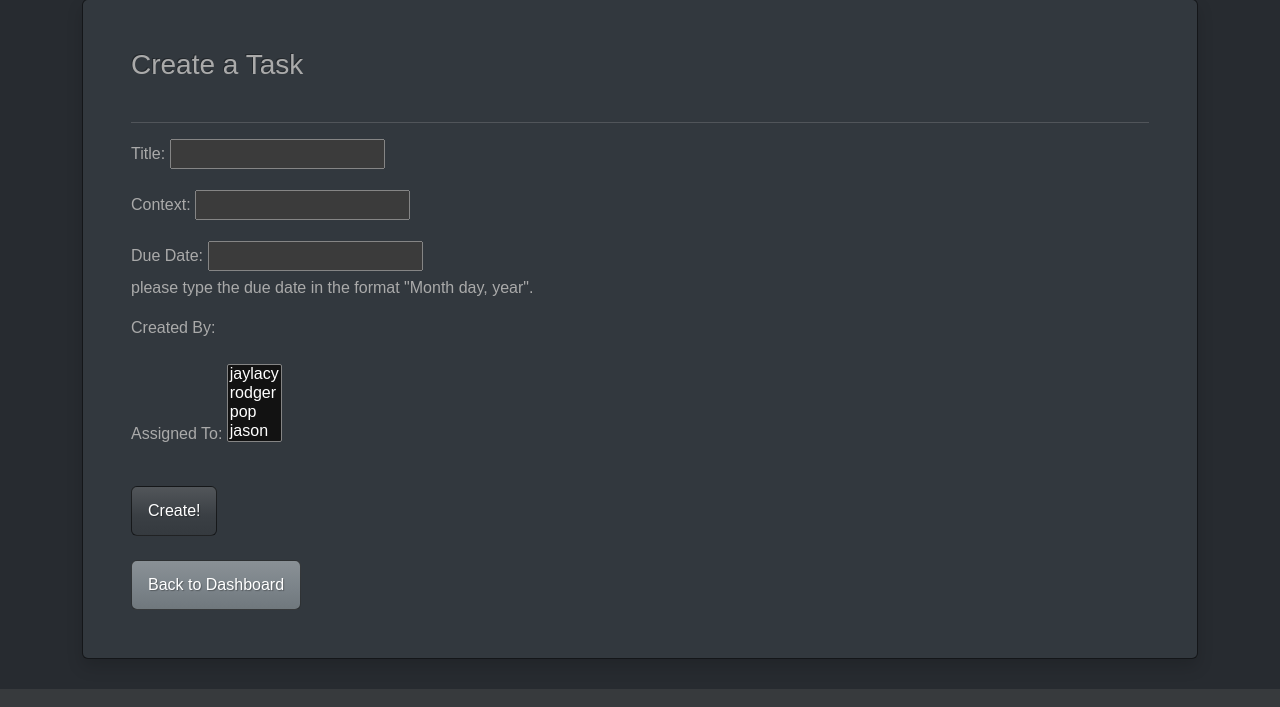
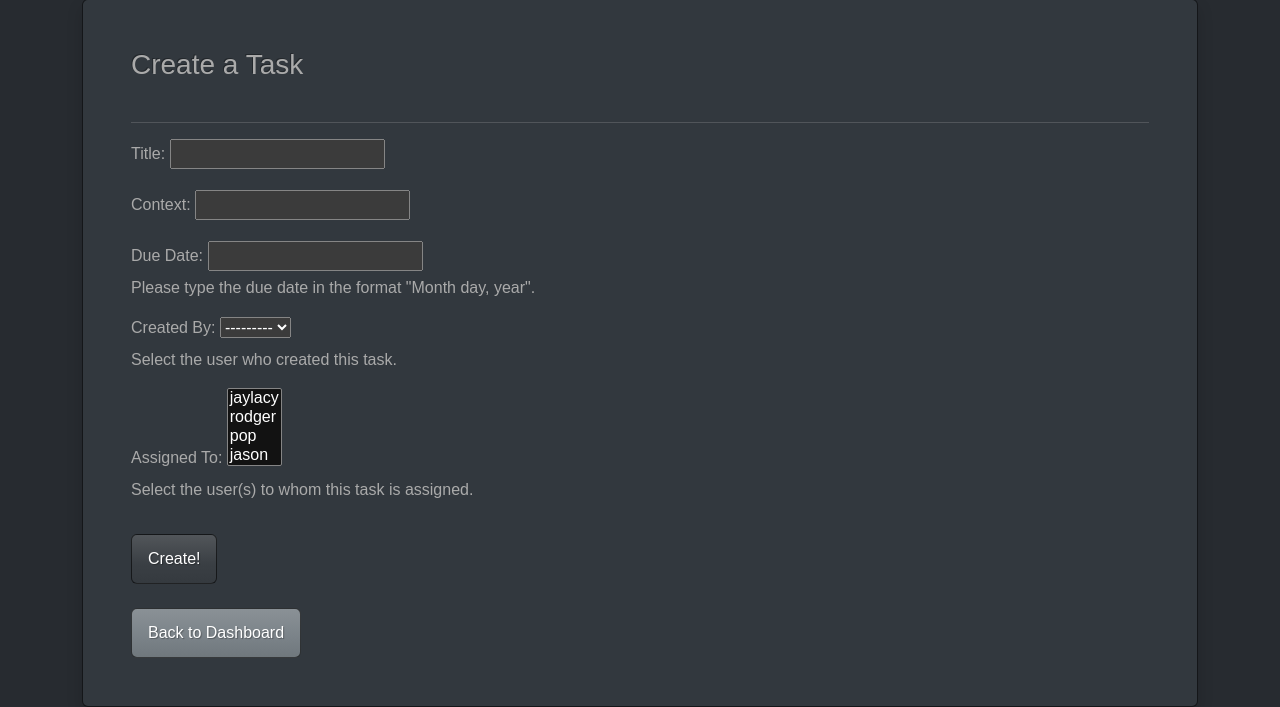
Before and after one commit to jaylacy16/Senior-project, a Django app: page /create-task in a window 1280 px wide. Shown: the part 111-818 px from the top of the page. Run offline with Django 4.2, Linux system fonts and the light colour scheme; a user stored in the database is signed in; data comes from the database, SQL or seed files in the repository.

Commit message:
fixed everyhting

```diff
--- a/pms/pms/settings.py
+++ b/pms/pms/settings.py
@@ -13,7 +13,7 @@ BASE_DIR = Path(__file__).resolve().parent.parent
 SECRET_KEY = 'django-insecure-z(8%hm5(1if3=p77eb+6wc&g_ec)w#qc6l4w1kq2nv3m$iqzsc'
 
 # SECURITY WARNING: don't run with debug turned on in production!
-DEBUG = False
+DEBUG = True
 
 ALLOWED_HOSTS = ['senior-project1.herokuapp.com', '127.0.0.1']
 
--- a/pms/templates/profile/create-task.html
+++ b/pms/templates/profile/create-task.html
@@ -34,17 +34,19 @@
                 <div class="mb-3">
                     <label for="id_due_date" class="form-label">Due Date:</label>
                     {{ form.due_date }}
-                    <p> please type the due date in the format "Month day, year".</p>
+                    <p> Please type the due date in the format "Month day, year".</p>
                 </div>
 
                 <div class="mb-3">
                     <label for="id_created_by" class="form-label">Created By:</label>
-                    {{ form.created_by }}
+                    {{ form.user }}
+                    <p> Select the user who created this task.</p>
                 </div>
 
                 <div class="mb-3">
                     <label for="id_assigned_to" class="form-label">Assigned To:</label>
                     {{ form.assigned_to }}
+                    <p> Select the user(s) to whom this task is assigned.</p>
                 </div>
 
                 <button type="submit" class="btn btn-primary mt-3">Create!</button>
--- a/pms/todo/models.py
+++ b/pms/todo/models.py
@@ -8,7 +8,6 @@ class Task(models.Model):
     user = models.ForeignKey(User, max_length=10, on_delete=models.CASCADE, null=True)
     due_date = models.DateTimeField()
     assigned_to = models.ManyToManyField(User, related_name='assigned_tasks')
-    due_date = models.DateField(null=True, blank=True)
     date_posted = models.DateTimeField(auto_now_add=True, null=True)
 
 
--- a/pms/todo/views.py
+++ b/pms/todo/views.py
@@ -152,7 +152,7 @@ def create_task(request):
         form = CreateTaskForm(request.POST)
         if form.is_valid():
             task = form.save(commit=False)
-            task.created_by = request.user
+            task.user= request.user
             task.save()
             form.save_m2m()
 
@@ -167,7 +167,7 @@ def create_task(request):
 @login_required(login_url='my-login')
 def viewTask(request):
     current_user = request.user.id
-    tasks = Task.objects.filter(created_by=current_user)
+    tasks = Task.objects.filter(user=current_user)
     context = {'tasks': tasks}
 
     return render(request, 'profile/view-tasks.html', context=context)
```
